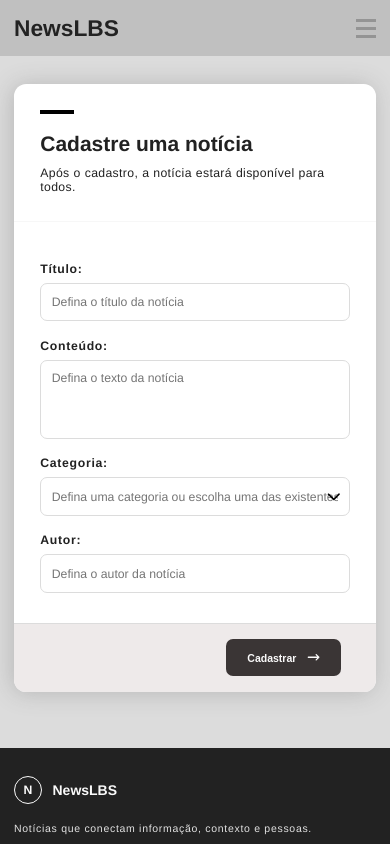
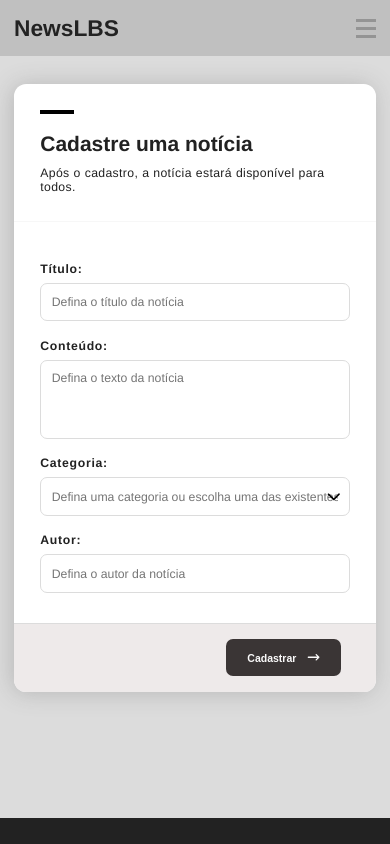
Before and after one commit to LucasBargas/news-updated, a Next.js app: page /cadastrar-noticia in a window 390 px wide. Shown: the top 844 px of the page. Built offline with nearby package versions, Linux system fonts and the light colour scheme; no server answers; the database is empty.

Commit message:
Footer developed

```diff
--- a/src/styles/globals.css
+++ b/src/styles/globals.css
@@ -52,8 +52,11 @@ svg {
 .app-area {
   display: flex;
   flex-direction: column;
-  min-height: calc(100vh + 2rem);
-  /* padding-top: 9rem; */
+  min-height: calc(100vh + 12rem);
+
+  @media (max-width: 820px) {
+    min-height: calc(100vh + 17rem);
+  }
 }
 
 .app-area > main {
```
